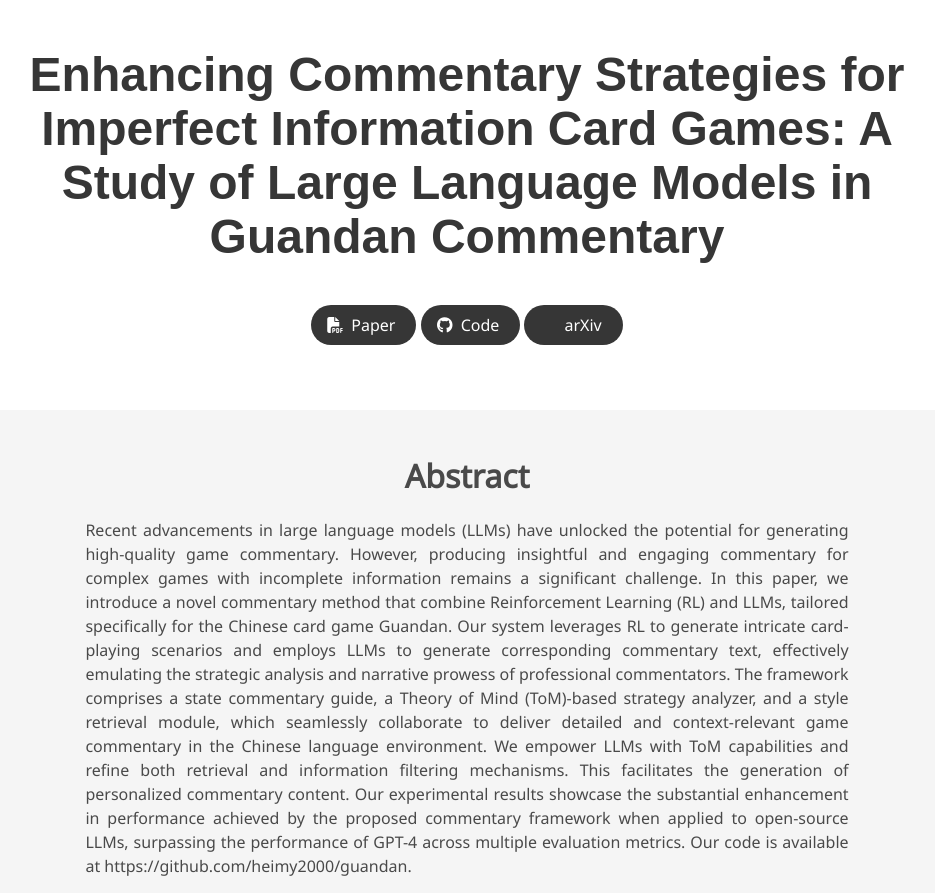
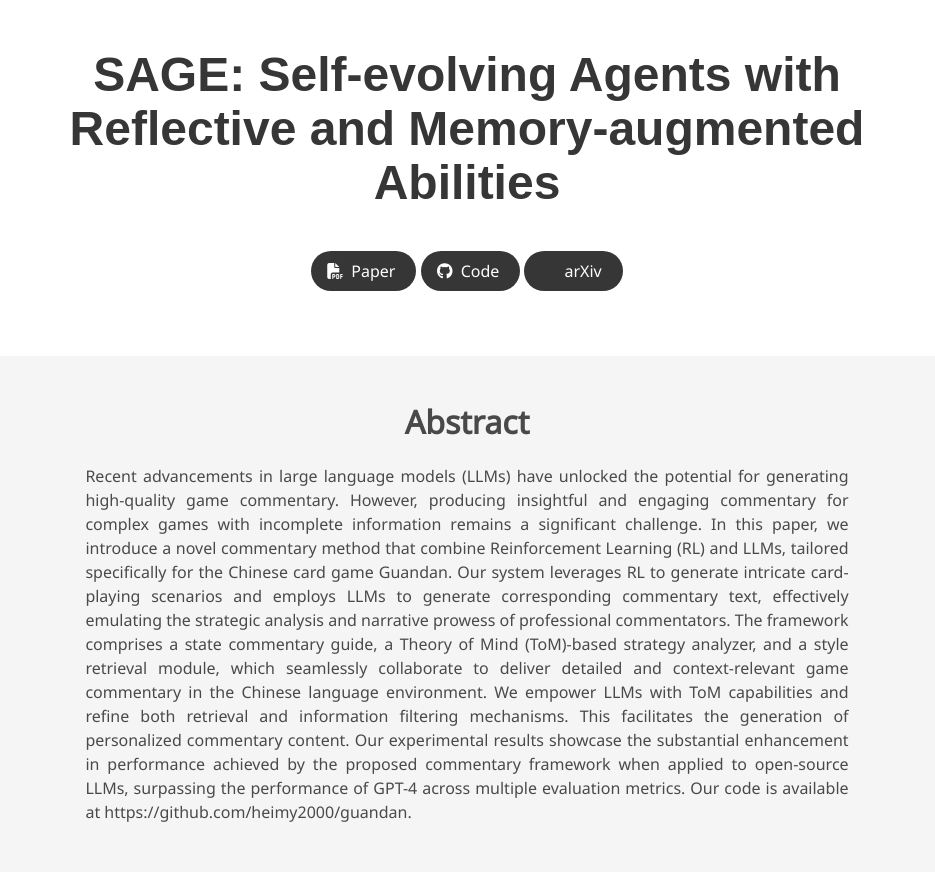
Before and after one commit to jianhuiwemi/Enhancing-Commentary-Strategies-for-Imperfect-Information-Card-Games, a plain HTML site: page index.html in a window 1280 px wide. Shown: the top 893 px of the page, without its empty margins (173-1108 px from the left). Drawn offline with nearby package versions, Linux system fonts and the light colour scheme; some icons are missing; a web font is replaced by a local one.

Commit message:
Update index.html

```diff
--- a/index.html
+++ b/index.html
@@ -24,7 +24,7 @@
   <meta name="viewport" content="width=device-width, initial-scale=1">
 
 
-  <title>Enhancing Commentary Strategies for Imperfect Information Card Games: A Study of Large Language Models in Guandan Commentary</title>
+  <title>SAGE: Self-evolving Agents with Reflective and Memory-augmented Abilities</title>
   <link rel="icon" type="image/png" href="static/images/favicon.png">
   <link href="https://fonts.googleapis.com/css?family=Google+Sans|Noto+Sans|Castoro"
   rel="stylesheet">
@@ -51,7 +51,7 @@
       <div class="container is-max-desktop">
         <div class="columns is-centered">
           <div class="column has-text-centered">
-            <h1 class="title is-1 publication-title">Enhancing Commentary Strategies for Imperfect Information Card Games: A Study of Large Language Models in Guandan Commentary
+            <h1 class="title is-1 publication-title">SAGE: Self-evolving Agents with Reflective and Memory-augmented Abilities
 </h1>
 
                   <div class="column has-text-centered">
```
